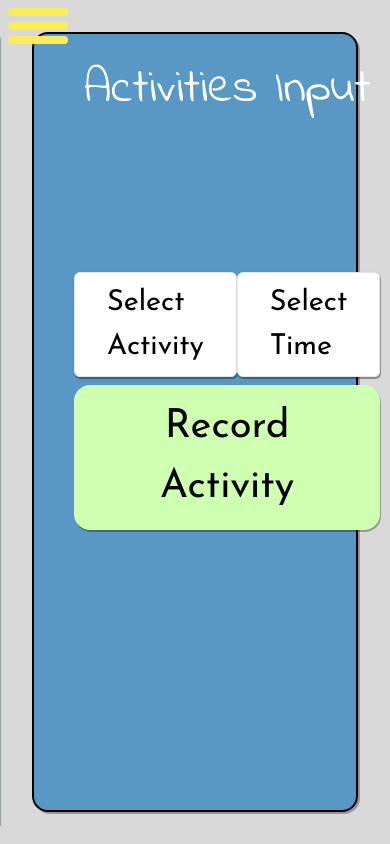
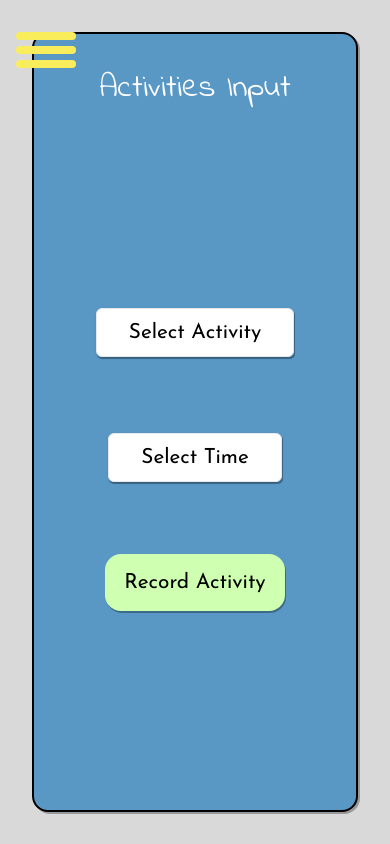
Before and after one commit to danboyce92/Productivity-Tracker-App, a React (Vite) app in the folder ProductivityTracker/: page /input in a window 390 px wide. Built offline with nearby package versions, Linux system fonts and the light colour scheme; a web font is replaced by a local one.

Commit message:
input responsive now. Go to edit now

```diff
--- a/ProductivityTracker/src/components/Panel.tsx
+++ b/ProductivityTracker/src/components/Panel.tsx
@@ -9,7 +9,7 @@ const Panel: FC<PanelProps> = ({ children, className, ...rest }) => {
 const finalClassNames = classNames(
 "border",
 "rounded-md",
-"px-3",
+"px-2.5",
 "shadow",
 "bg-white",
 "py-2",
@@ -19,7 +19,7 @@ className
 );
 
 return (
-<div {...rest} className={finalClassNames}>
+<div id="panel" {...rest} className={finalClassNames}>
 {children}
 </div>
 );
--- a/ProductivityTracker/src/sass/pages/activities-input.scss
+++ b/ProductivityTracker/src/sass/pages/activities-input.scss
@@ -9,6 +9,11 @@
   inset: 2rem;
   display: grid;
   grid-template-rows: 1fr 1fr 1fr 1fr 1fr 1fr 1fr;
+
+
+}
+
+@media only screen and (min-width: 601px) {
 
   #activities-input-title {
     @include grid-position(1, 5, 1, 2);
@@ -28,10 +33,16 @@
     display: grid;
     grid-template-rows: 1fr 1fr 1fr 1fr 1fr;
 
+    font-family: 'Josefin Sans', sans-serif;
+    font-size: clamp(1.2rem, 1rem, 2.5rem);
+
+    #panel {
+      padding: 0.5rem 1.3rem;
+    }
+
     #activity-dropdown {
       @include grid-position(1, 2, 2, 3);
-      font-family: 'Josefin Sans', sans-serif;
-      font-size: clamp(1.5em, 1.8em, 2.5em);
+
       border-radius: 5px;
       box-shadow: 1px 2px rgba(0, 0, 0, .3);
       margin: auto;
@@ -40,8 +51,7 @@
 
     #time-dropdown {
       @include grid-position(2, 3, 2, 3);
-      font-family: 'Josefin Sans', sans-serif;
-      font-size: clamp(1.5em, 1.8em, 2.5em);
+
       border-radius: 5px;
       box-shadow: 1px 2px rgba(0, 0, 0, .3);
       margin: auto;
@@ -53,8 +63,7 @@
       border-radius: 1rem;
       padding: .8rem 1.2rem;
       box-shadow: 1px 2px rgba(0, 0, 0, .3);
-      font-family: 'Josefin Sans', sans-serif;
-      font-size: clamp(2em, 2.5em, 3em);
+
       margin: auto;
       transition-property: background-color, translateX, color, box-shadow;
       transition-duration: 0.5s;
@@ -71,4 +80,74 @@
       transform: scale(0.98);
     }
   }
+
 }
+
+
+//Small screen
+@media only screen and (max-width: 600px) {
+
+  #activities-input-title {
+    @include grid-position(1, 2, 1, 2);
+    font-family: 'Indie Flower', cursive;
+    color: white;
+    font-size: clamp(1.5em, 2em, 2.5em);
+    margin: auto;
+
+  }
+
+  #activities-input-display {
+    @include grid-position(1, 2, 2, 8);
+    border-radius: 1rem;
+    margin-left: 2.5rem;
+    margin-right: 2.5rem;
+    margin-bottom: 2.5rem;
+    display: grid;
+    grid-template-rows: 1fr 1fr 1fr 1fr 1fr;
+
+    font-family: 'Josefin Sans', sans-serif;
+    font-size: clamp(1.2rem, 1.3rem, 2.5rem);
+    text-align: center;
+
+    #activity-dropdown {
+      @include grid-position(1, 2, 2, 3);
+
+      border-radius: 5px;
+      box-shadow: 1px 2px rgba(0, 0, 0, .3);
+      margin: auto;
+
+    }
+
+    #time-dropdown {
+      @include grid-position(1, 2, 3, 4);
+
+      border-radius: 5px;
+      box-shadow: 1px 2px rgba(0, 0, 0, .3);
+      margin: auto;
+    }
+
+    #record-button {
+      @include grid-position(1, 2, 4, 5);
+      background-color: #CFFFB0;
+      border-radius: 1rem;
+      padding: .8rem 1.2rem;
+      box-shadow: 1px 2px rgba(0, 0, 0, .3);
+
+      margin: auto;
+      transition-property: background-color, translateX, color, box-shadow;
+      transition-duration: 0.5s;
+      transition-timing-function: ease-in-out;
+    }
+    #record-button:hover {
+      color: white;
+      background-color: #a2f46c;
+
+      box-shadow: 2px 3px rgba(255, 255, 255, 0.6);
+
+    }
+    #record-button:active {
+      transform: scale(0.98);
+    }
+  }
+
+}
--- a/ProductivityTracker/src/sass/pages/nav-bar.scss
+++ b/ProductivityTracker/src/sass/pages/nav-bar.scss
@@ -71,6 +71,13 @@
     #logo {
       visibility: collapse;
     }
+
+    #nav-list-item {
+      padding: 1rem 0;
+      text-align: center;
+      font-family: 'Indie Flower', cursive;
+    }
+
   }
 
   .hamburger-menu {
@@ -82,8 +89,8 @@
       gap: var(--hamburger-gap);
       width: max-content;
       position: absolute;
-      top: var(--hamburger-margin);
-      left: var(--hamburger-margin);
+      top: 2rem;
+      left: 1rem;
       z-index: 1;
       cursor: pointer;
 
@@ -145,7 +152,7 @@
 
   transition: translate var(--animation-timing);
   translate: -100%;
-  padding: 0.5rem 1rem;
+  padding: 2.5rem 1rem;
   padding-top: calc(var(--hamburger-height) + var(--hamburger-margin) + 1rem);
   background-color: rgba(3, 49, 46, .9);
   color: white;
```
